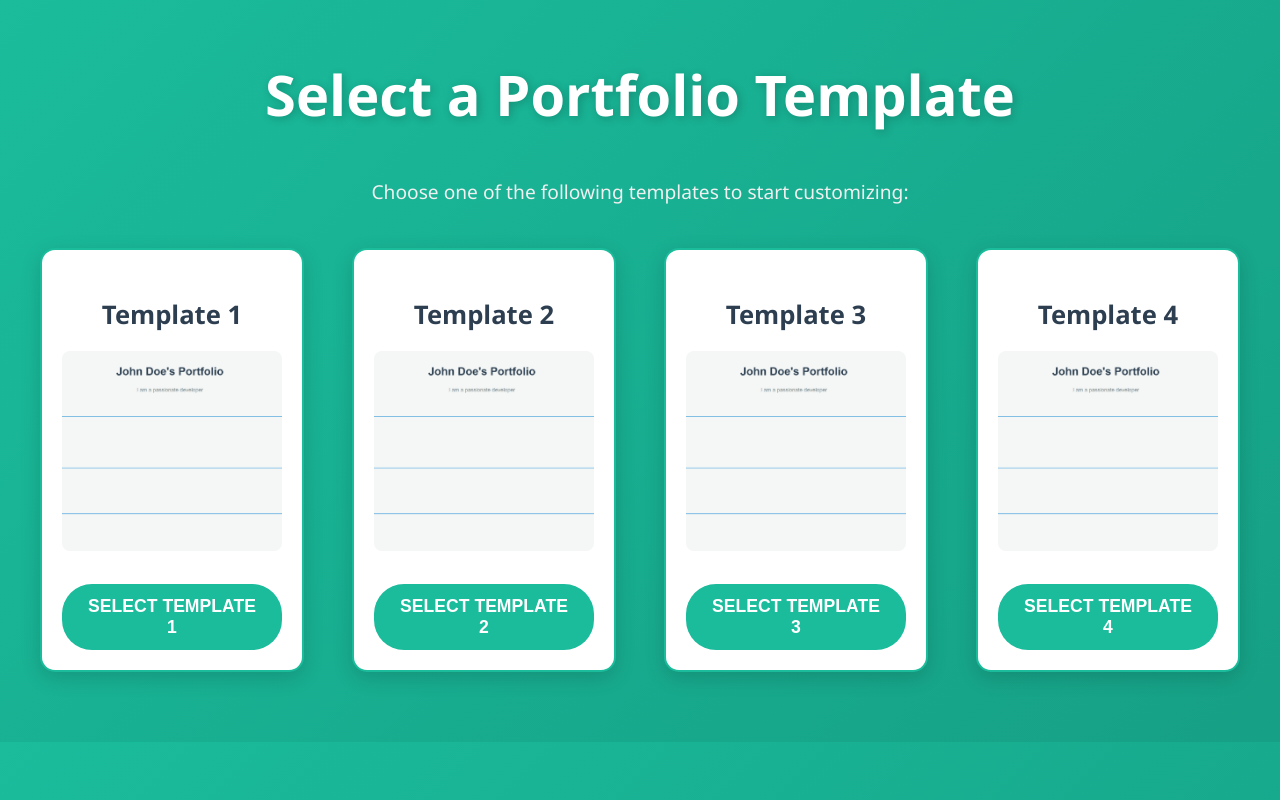
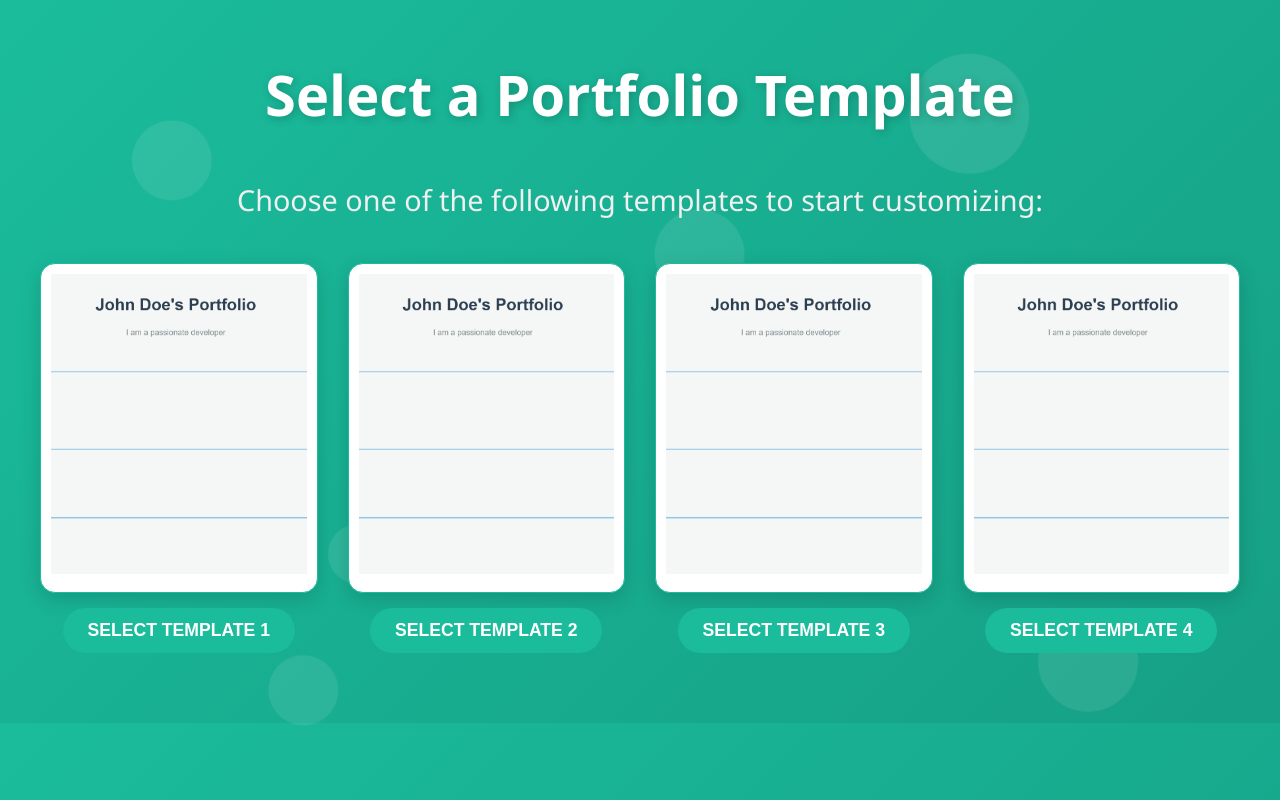
Before and after one commit to rinsham10/folium, a Django app: page /templates/ in a window 1280 px wide. Run offline with Django 5.2, Linux system fonts and the light colour scheme.

Commit message:
select template css done

```diff
--- a/builder/static/css/template_selection.css
+++ b/builder/static/css/template_selection.css
@@ -1,8 +1,8 @@
 /* Body styles */
 body {
     font-family: 'Segoe UI', Tahoma, Geneva, Verdana, sans-serif;
-    background: linear-gradient(135deg, #1abc9c, #16a085); /* Teal gradient background */
-    color: #f4f4f4;  /* Light text color to contrast against the background */
+    background: linear-gradient(135deg, #1abc9c, #16a085);
+    color: #f4f4f4;
     margin: 0;
     padding: 0;
     text-align: center;
@@ -10,126 +10,170 @@ body {
     overflow-x: hidden;
 }
 
-/* Heading style */
+/* Heading */
 h1 {
     font-size: 3.5rem;
     color: #ffffff;
     margin-top: 50px;
     font-weight: 700;
-    text-shadow: 2px 2px 10px rgba(0, 0, 0, 0.2); /* Soft shadow for better readability */
+    text-shadow: 2px 2px 10px rgba(0, 0, 0, 0.2);
     animation: fadeIn 1.5s ease-in-out;
 }
 
-/* Paragraph styling */
+/* Paragraph */
 p {
-    font-size: 1.2rem;
+    font-size: 1.8rem;
     color: #f0f0f0;
     margin-top: 10px;
     font-weight: 400;
     animation: fadeIn 1.8s ease-in-out;
-    margin-bottom: 40px;  /* Added bottom margin for spacing */
+    margin-bottom: 40px;
 }
 
-/* Container for templates */
+/* Container */
 .template-container {
     display: flex;
-    justify-content: space-between;
-    margin-top: 40px;
+    justify-content: center;
     flex-wrap: wrap;
-    gap: 30px;  /* More spacing between items */
-    padding: 0 10px;
+    gap: 30px;
+    padding: 0 20px;
     max-width: 1200px;
-    margin: 40px auto; /* Center the container */
+    margin: 40px auto;
 }
 
-/* Style for each template preview */
+/* Template Item (new) */
+.template-item {
+    flex: 1 1 22%;
+    min-width: 250px;
+    display: flex;
+    flex-direction: column;
+    align-items: center;
+    margin-bottom: 30px;
+}
+
+/* Card inside the item */
 .template-preview {
-    border: 2px solid #1abc9c; /* Teal border */
-    padding: 20px;
+    background-color: #ffffff;
+    border: 1px solid #1abc9c;
+    border-radius: 15px;
+    box-shadow: 0 6px 20px rgba(0, 0, 0, 0.15);
+    width: 100%;
+    padding: 10px;
+    box-sizing: border-box;
+    overflow: hidden;
     text-align: center;
-    width: 22%;
-    box-sizing: border-box;
-    background-color: #ffffff;
-    margin-bottom: 30px;
-    border-radius: 15px;
-    box-shadow: 0 6px 20px rgba(0, 0, 0, 0.15); /* Subtle shadow with more depth */
-    transition: transform 0.3s ease, box-shadow 0.3s ease; /* Smooth scaling and shadow effect */
-    overflow: hidden;
+    transition: transform 0.3s ease, box-shadow 0.3s ease;
     animation: fadeIn 2s ease-in-out;
 }
 
-/* Hover effect for template preview */
+/* Hover Effect */
 .template-preview:hover {
-    transform: translateY(-10px); /* Slight upward movement */
-    box-shadow: 0 12px 25px rgba(0, 0, 0, 0.2); /* Deeper shadow on hover */
+    transform: translateY(-10px);
+    box-shadow: 0 12px 25px rgba(0, 0, 0, 0.2);
 }
 
-/* Title styling inside template preview */
+/* Image */
+.template-preview img {
+    width: 100%;
+    height: 300px;
+    object-fit: cover;
+    transition: transform 0.3s ease;
+}
+
+/* Image Hover */
+.template-preview img:hover {
+    transform: scale(1.05);
+}
+
+/* Title */
 .template-preview h3 {
-    font-size: 1.6rem;
+    font-size: 1.8rem;
     color: #2c3e50;
-    margin-bottom: 15px;
+    margin-bottom: 10px;
     font-weight: 600;
 }
 
-/* Image styles inside template preview */
-.template-preview img {
-    width: 100%;
-    height: 200px;
-    object-fit: cover;  /* Cover the container area without distortion */
-    border-radius: 8px;
-    margin-bottom: 15px;
-    transition: transform 0.3s ease;
+/* Form under the card */
+.template-item form {
+    margin-top: 15px;
 }
 
-/* Image hover effect */
-.template-preview img:hover {
-    transform: scale(1.05);  /* Slight zoom-in on hover */
-}
-
-/* Button styles inside template preview */
-.template-preview button {
-    margin-top: 10px;
+/* Button */
+.template-item button {
     padding: 12px 25px;
-    background-color: #1abc9c; /* Teal button */
+    background-color: #1abc9c;
     color: white;
     border: none;
-    cursor: pointer;
     border-radius: 30px;
     font-size: 1.1rem;
     font-weight: 600;
+    cursor: pointer;
     transition: background-color 0.3s ease, transform 0.3s ease, box-shadow 0.3s ease;
     text-transform: uppercase;
 }
 
-/* Button hover effect */
-.template-preview button:hover {
-    background-color: #16a085; /* Darker teal when hovered */
-    transform: scale(1.05); /* Slightly enlarge the button */
-    box-shadow: 0 4px 20px rgba(0, 0, 0, 0.2); /* Add shadow on hover */
+/* Button Hover */
+.template-item button:hover {
+    background-color: #16a085;
+    transform: scale(1.05);
+    box-shadow: 0 4px 20px rgba(0, 0, 0, 0.2);
 }
 
-/* Add responsive design for smaller screens */
+/* Responsive */
 @media (max-width: 768px) {
-    .template-preview {
-        width: 48%;  /* Adjust the width of the templates for smaller screens */
+    .template-item {
+        flex: 1 1 48%;
     }
 }
 
 @media (max-width: 480px) {
-    .template-preview {
-        width: 100%;  /* Make each template take up full width on very small screens */
+    .template-item {
+        flex: 1 1 100%;
     }
 }
 
-/* Add keyframe animation for fading in */
+/* Floating Background */
+.background-floaters {
+    position: fixed;
+    top: 0;
+    left: 0;
+    width: 100%;
+    height: 100%;
+    z-index: -1;
+    overflow: hidden;
+}
+
+/* Floaters */
+.floater {
+    position: absolute;
+    border-radius: 50%;
+    background: rgba(255, 255, 255, 0.15);
+    animation: float 25s linear infinite;
+    opacity: 0.6;
+    transition: transform 0.5s ease;
+}
+
+/* Floater sizes */
+.floater:nth-child(1) { width: 80px; height: 80px; left: 10%; top: 20%; animation-duration: 20s; }
+.floater:nth-child(2) { width: 120px; height: 120px; left: 70%; top: 10%; animation-duration: 30s; }
+.floater:nth-child(3) { width: 60px; height: 60px; left: 25%; top: 70%; animation-duration: 22s; }
+.floater:nth-child(4) { width: 100px; height: 100px; left: 80%; top: 80%; animation-duration: 28s; }
+.floater:nth-child(5) { width: 90px; height: 90px; left: 50%; top: 30%; animation-duration: 26s; }
+.floater:nth-child(6) { width: 70px; height: 70px; left: 20%; top: 85%; animation-duration: 32s; }
+.floater:nth-child(7) { width: 100px; height: 100px; left: 40%; top: 60%; animation-duration: 18s; }
+.floater:nth-child(8) { width: 50px; height: 50px; left: 85%; top: 50%; animation-duration: 24s; }
+
+/* Floating keyframes */
+@keyframes float {
+    0% { transform: translateY(0) translateX(0) rotate(0deg); }
+    25% { transform: translateY(-30px) translateX(15px) rotate(90deg); }
+    50% { transform: translateY(-60px) translateX(-20px) rotate(180deg); }
+    75% { transform: translateY(-30px) translateX(15px) rotate(270deg); }
+    100% { transform: translateY(0) translateX(0) rotate(360deg); }
+}
+
+/* Fade In Animation */
 @keyframes fadeIn {
-    0% {
-        opacity: 0;
-        transform: translateY(30px);
-    }
-    100% {
-        opacity: 1;
-        transform: translateY(0);
-    }
+    0% { opacity: 0; transform: translateY(30px); }
+    100% { opacity: 1; transform: translateY(0); }
 }
--- a/builder/templates/template_selection.html
+++ b/builder/templates/template_selection.html
@@ -8,14 +8,27 @@
   <title>Select your Template</title>
 </head>
 <body>
+  <div class="background-floaters">
+    <div class="floater"></div>
+    <div class="floater"></div>
+    <div class="floater"></div>
+    <div class="floater"></div>
+    <div class="floater"></div>
+    <div class="floater"></div>
+    <div class="floater"></div>
+    <div class="floater"></div>
+</div>
+
+
   <h1>Select a Portfolio Template</h1>
   <p>Choose one of the following templates to start customizing:</p>
 
   <div class="template-container">
     <!-- Template 1 -->
+    <div class="template-item">
       <div class="template-preview">
-      <h3>Template 1</h3>
         <img src="{% static 'images/template1_preview.png' %}" alt="Template 1 Preview">
+      </div>
       <form method="post" action="{% url 'form_page' %}">
         {% csrf_token %}
         <button type="submit" name="template" value="template1">Select Template 1</button>
@@ -23,9 +36,10 @@
     </div>
 
     <!-- Template 2 -->
+    <div class="template-item">
       <div class="template-preview">
-      <h3>Template 2</h3>
         <img src="{% static 'images/template2_preview.png' %}" alt="Template 2 Preview">
+      </div>
       <form method="post" action="{% url 'form_page' %}">
         {% csrf_token %}
         <button type="submit" name="template" value="template2">Select Template 2</button>
@@ -33,9 +47,10 @@
     </div>
 
     <!-- Template 3 -->
+    <div class="template-item">
       <div class="template-preview">
-      <h3>Template 3</h3>
         <img src="{% static 'images/template3_preview.png' %}" alt="Template 3 Preview">
+      </div>
       <form method="post" action="{% url 'form_page' %}">
         {% csrf_token %}
         <button type="submit" name="template" value="template3">Select Template 3</button>
@@ -43,14 +58,34 @@
     </div>
 
     <!-- Template 4 -->
+    <div class="template-item">
       <div class="template-preview">
-      <h3>Template 4</h3>
         <img src="{% static 'images/template4_preview.png' %}" alt="Template 4 Preview">
+      </div>
       <form method="post" action="{% url 'form_page' %}">
         {% csrf_token %}
         <button type="submit" name="template" value="template4">Select Template 4</button>
       </form>
     </div>
   </div>
+
+  </div>
+  <script>
+    document.addEventListener('mousemove', function(e) {
+        const floaters = document.querySelectorAll('.floater');
+        const centerX = window.innerWidth / 2;
+        const centerY = window.innerHeight / 2;
+        const offsetX = (e.clientX - centerX) / centerX; // value from -1 to 1
+        const offsetY = (e.clientY - centerY) / centerY;
+
+        floaters.forEach((floater, index) => {
+            const moveAmount = 30 + (index * 10); // Each floater moves a bit differently
+            const x = offsetX * moveAmount;
+            const y = offsetY * moveAmount;
+            floater.style.transform = `translate(${x}px, ${y}px) rotate(${index * 45}deg)`;
+        });
+    });
+    </script>
+
 </body>
 </html>
```
Also changed, not shown: db.sqlite3. Lines whose indentation alone changed are shown as unchanged.
